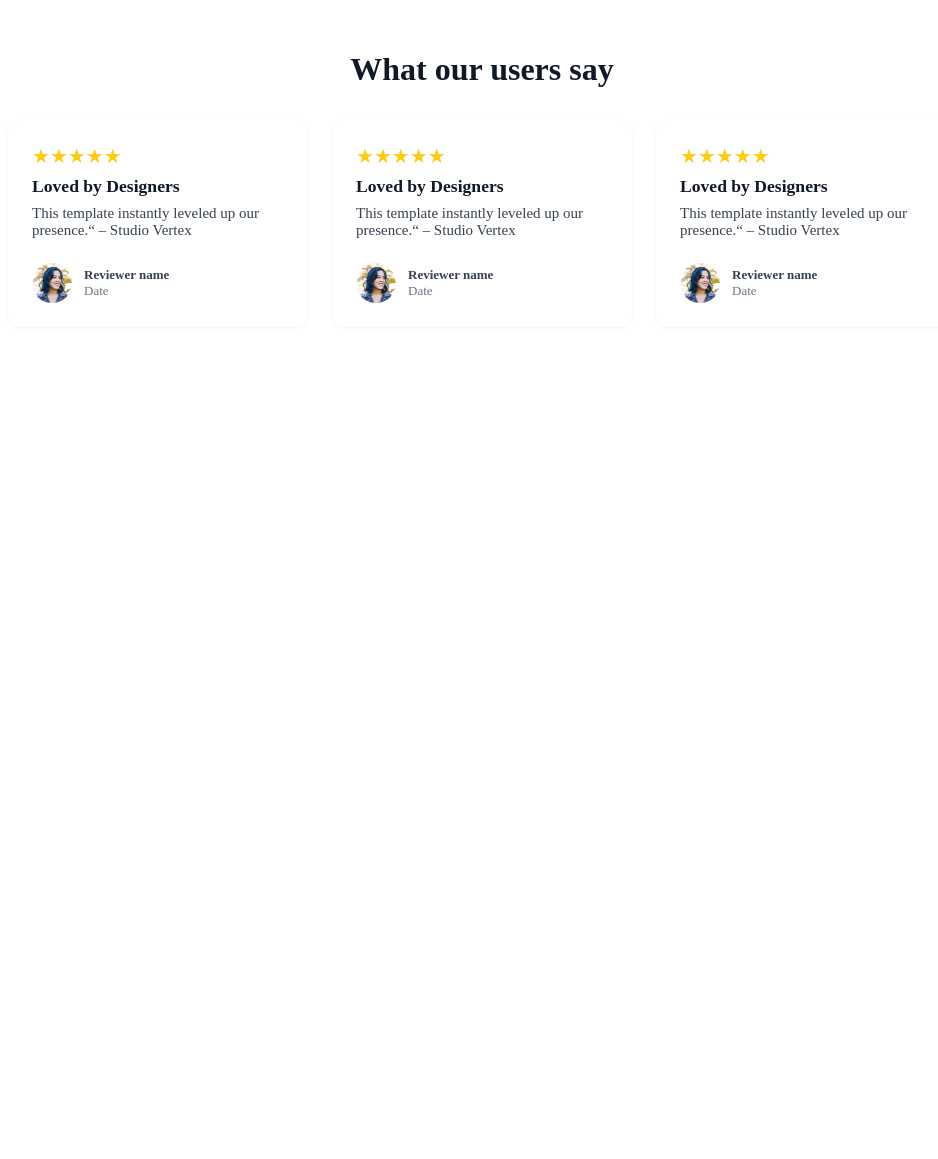
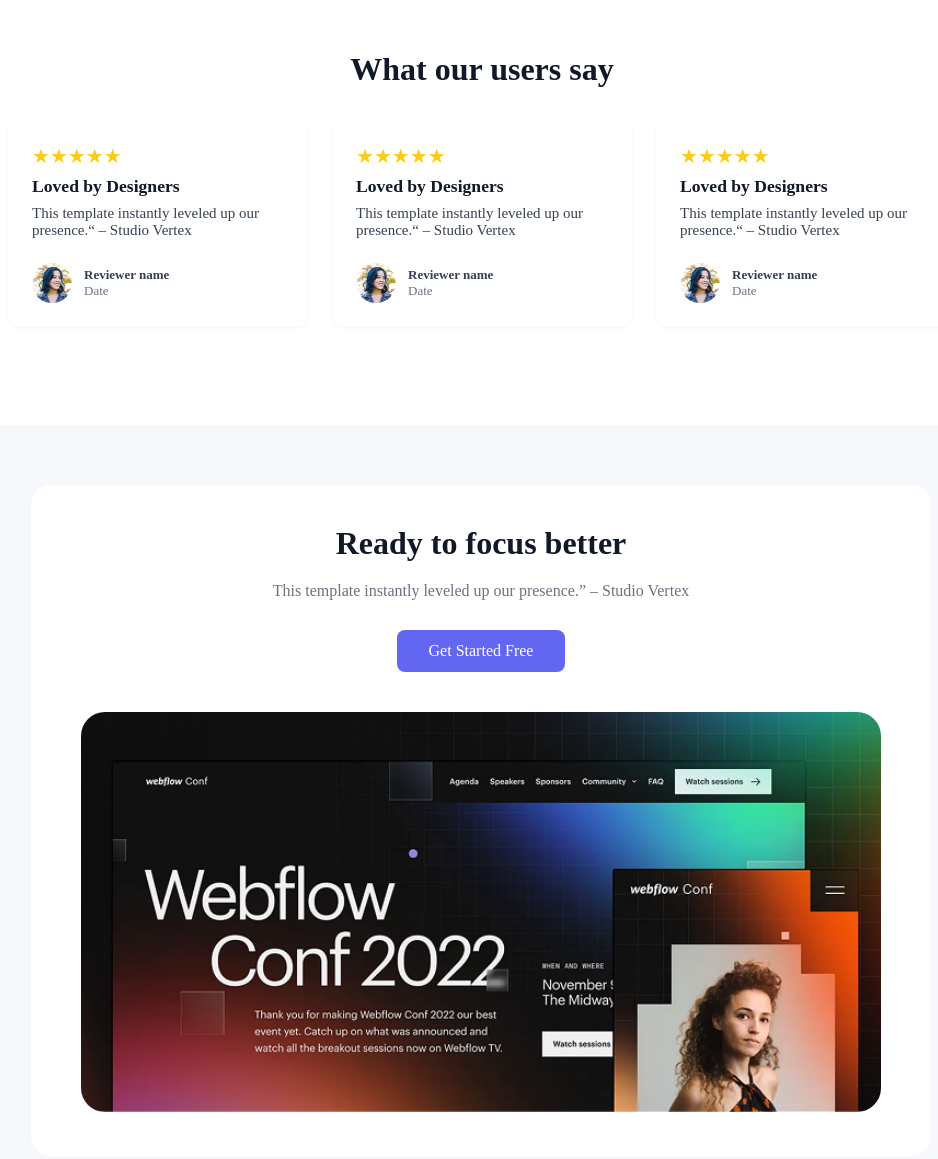
Before and after one commit to Pushpa732/assignment-repo, a plain HTML site: page index.html in a window 1280 px wide. Shown: the part 1746-2905 px from the top of the page, without its empty margins (159-1097 px from the left). Before the commit the page ends 2171 px from the top, so only its background shows below. Drawn offline with Linux system fonts and the light colour scheme.

Commit message:
focus section

```diff
--- a/index.html
+++ b/index.html
@@ -96,6 +96,16 @@
 
     </div>
   </section>
+  <section>
+    <div class="focus-section">
+    <div class="focus-container">
+      <h2 class="focus-title">Ready to focus better</h2>
+      <p class="focus-subtitle">This template instantly leveled up our presence.” – Studio Vertex</p>
+      <a href="" class="focus-button">Get Started Free</a>
+      <img src="Assets/wc-big.png" alt="" class="focus-image">
+    </div>
+  </div>
+  </section>
   </main>
 </body>
 </html>
--- a/style.css
+++ b/style.css
@@ -225,3 +225,50 @@
     align-items: center;
   }
 }
+
+.focus-section {
+  background-color: #f6f8fc;
+  padding-top: 60px;
+  padding-bottom: 60px;
+}
+
+.focus-container {
+  background-color: #ffffff;
+  border-radius: 20px;
+  max-width: 900px;
+  margin-left: auto;
+  margin-right: auto;
+  padding: 40px;
+  text-align: center;
+}
+
+.focus-title {
+  font-size: 32px;
+  font-weight: bold;
+  color: #111827;
+  margin-bottom: 20px;
+}
+
+.focus-subtitle {
+  font-size: 16px;
+  color: #6b7280;
+  margin-bottom: 30px;
+}
+
+.focus-button {
+  display: inline-block;
+  background-color: #6366f1;
+  color: #ffffff;
+  text-decoration: none;
+  font-size: 16px;
+  padding: 12px 32px;
+  border-radius: 8px;
+  margin-bottom: 40px;
+}
+
+.focus-image {
+  width: 800px;
+  height: 400px;
+  border-radius: 24px;
+  object-fit: cover;
+}
```
